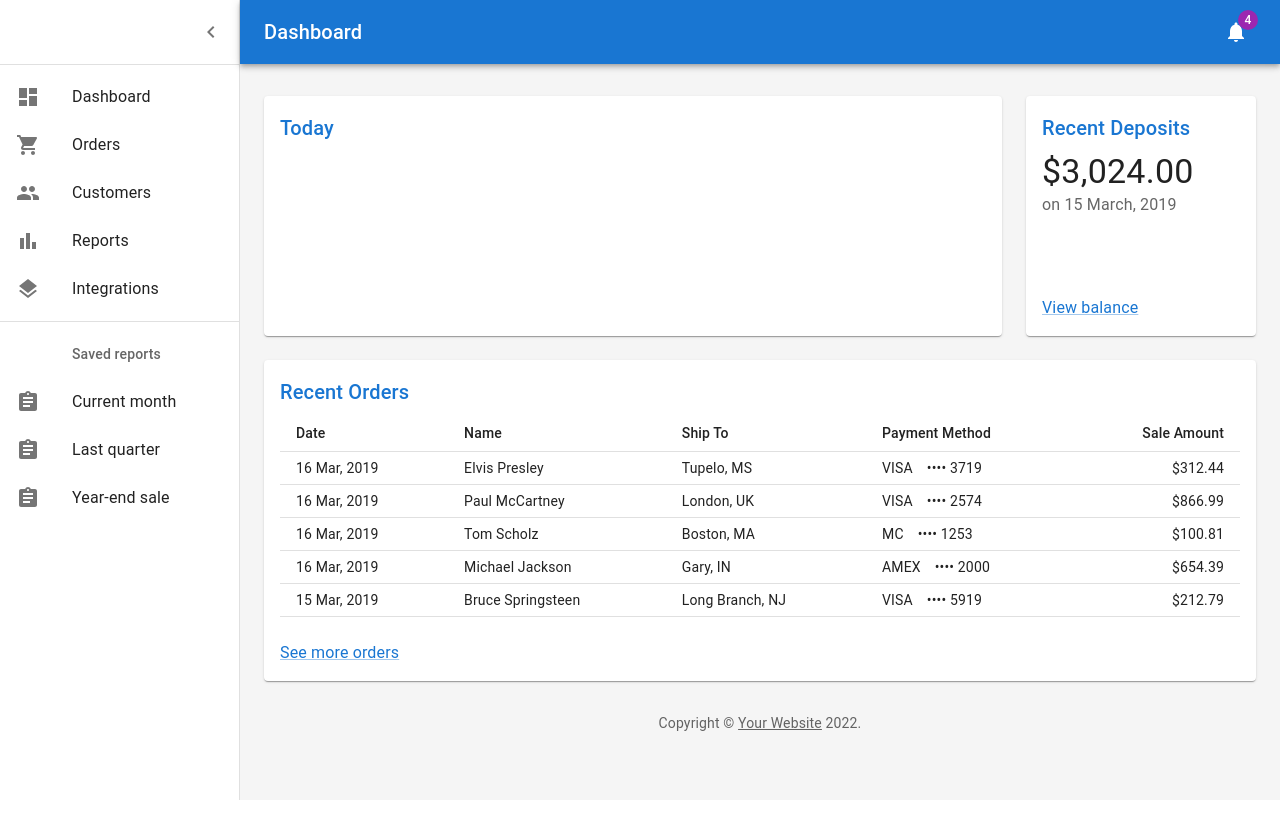
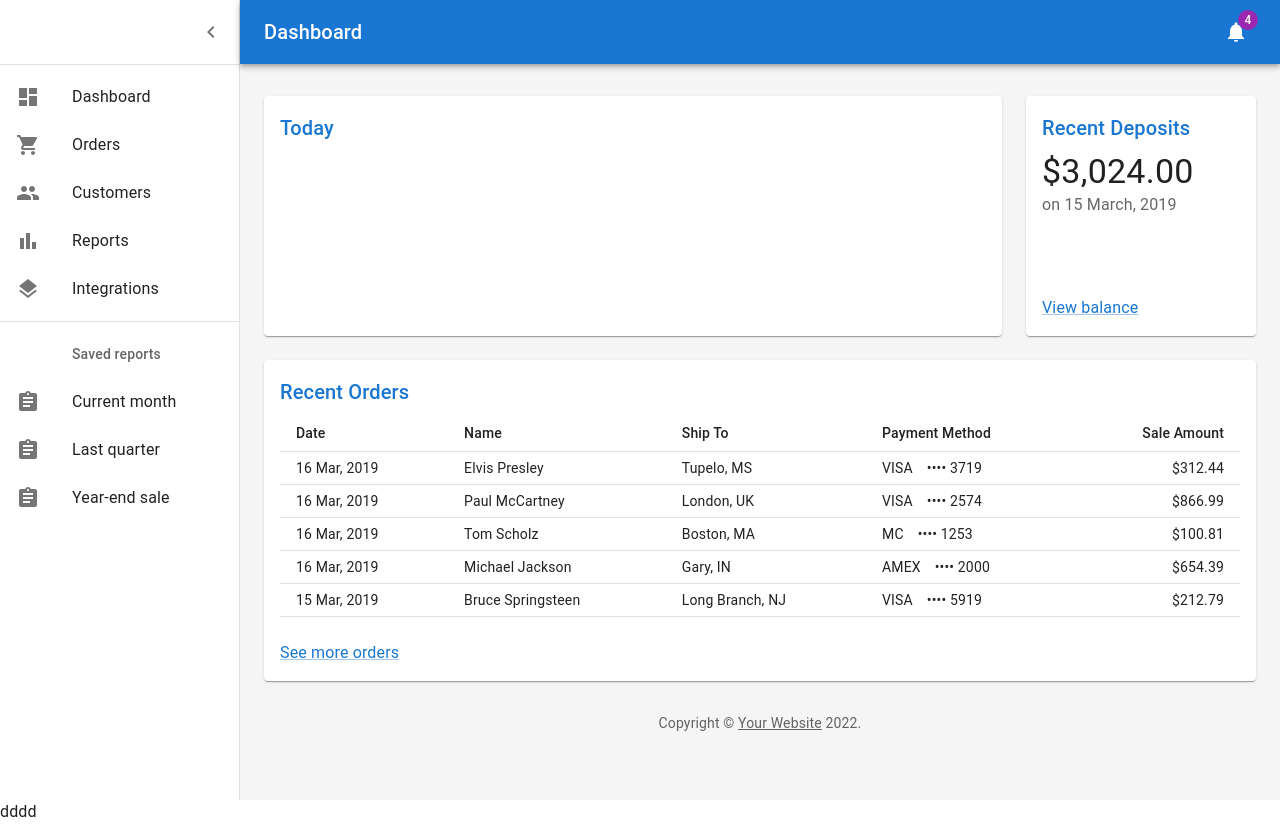
Before and after one commit to nishikawa1031/myapp, a React (Create React App) app: page /home in a window 1280 px wide. Before the commit the page ends 800 px from the top, so only its background shows below. Built offline with nearby package versions, Linux system fonts and the light colour scheme.

Commit message:
react router dom

```diff
--- a/package.json
+++ b/package.json
@@ -17,6 +17,7 @@
     "@types/recharts": "^1.8.23",
     "react": "^17.0.2",
     "react-dom": "^17.0.2",
+    "react-router-dom": "^6.2.1",
     "react-scripts": "5.0.0",
     "typescript": "^4.5.5",
     "web-vitals": "^2.1.4"
--- a/src/App.tsx
+++ b/src/App.tsx
@@ -4,10 +4,15 @@ import './App.css';
 import ReactDOM from 'react-dom';
 import Button from '@mui/material/Button';
 import Dashboard from './components/dashboard/Dashboard';
+import { BrowserRouter } from "react-router-dom";
+import { Router } from "./Router"
 
 function App() {
   return (
-    <Dashboard/>
+      <BrowserRouter>
+        <Dashboard/>
+        <Router></Router>
+      </BrowserRouter>
   );
 }
 
--- /dev/null
+++ b/src/Router.tsx
@@ -0,0 +1,16 @@
+import React, { VFC, memo } from "react";
+import { Route, Routes } from "react-router-dom";
+import { Home } from "./components/Pages/Home";
+
+// type Props = {
+//   children: Element;
+// }
+
+export const Router: VFC = memo((Props) => {
+  return (
+    <Routes>
+      <Route path="/home" element={<Home />}>
+      </Route>
+    </Routes>
+  )
+});
--- /dev/null
+++ b/src/components/Pages/Home.tsx
@@ -0,0 +1,9 @@
+
+type Props = {
+}
+
+export const Home: React.FunctionComponent<Props> = (Props) => {
+    return (
+        <div>dddd</div>
+        );
+  }
```
Also changed, not shown: 1 other file (tests, documents, lock files or other folders).
